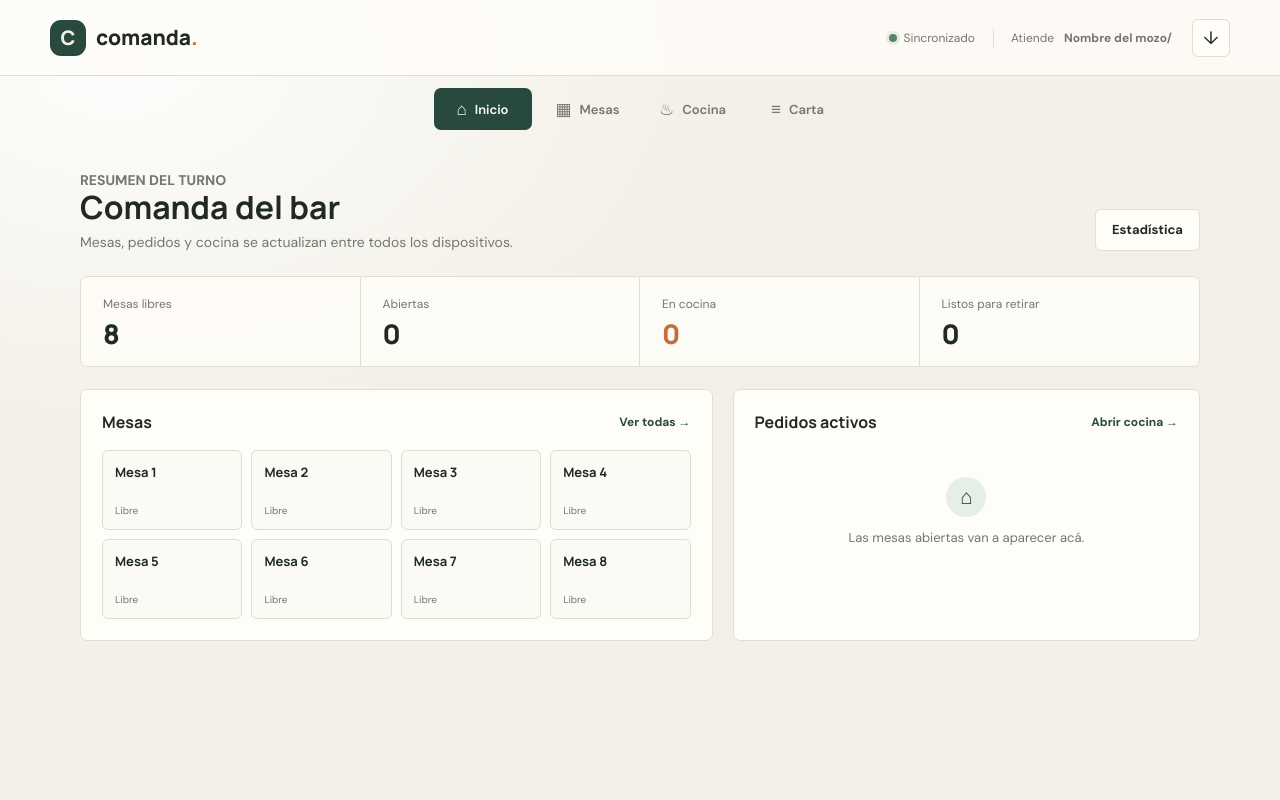
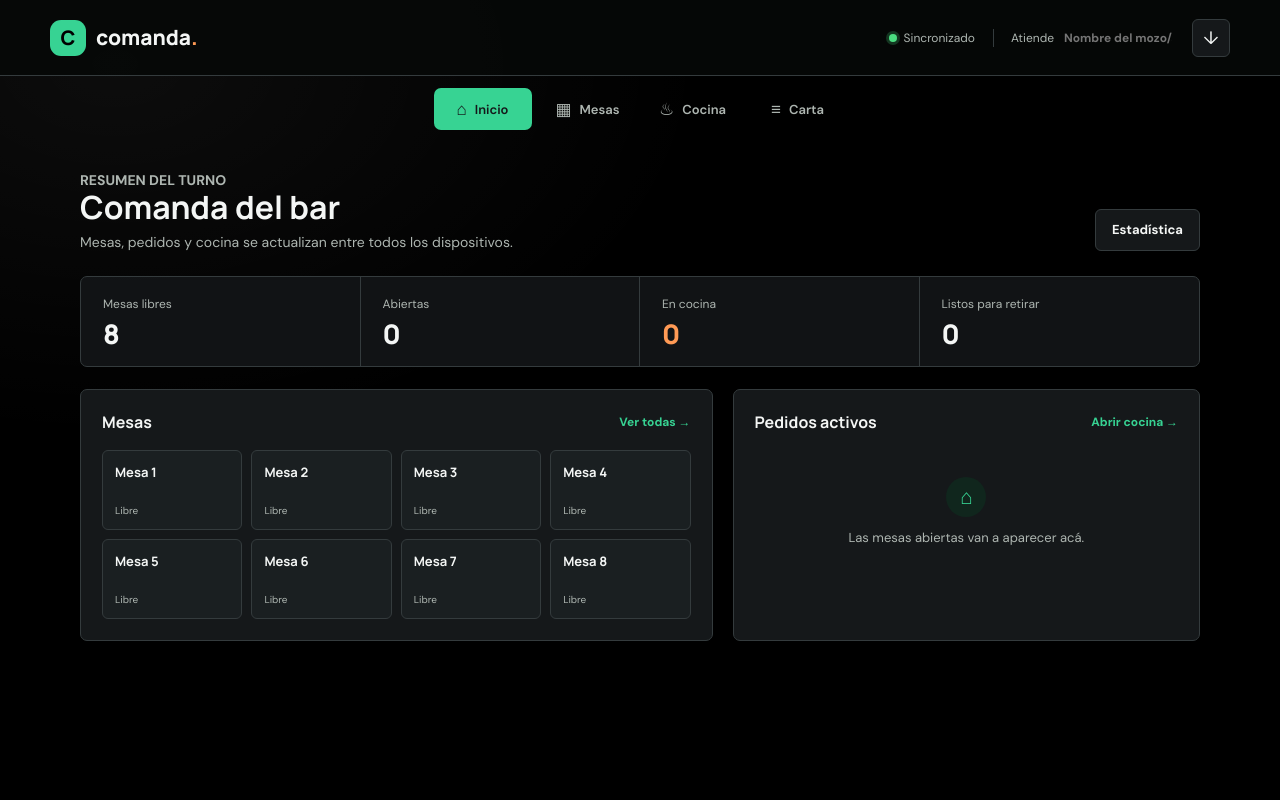
Before and after one commit to PabloOmarAuni23/app-comanda, a Flask app: page / in a window 1280 px wide. Run offline with Flask 3, Linux system fonts and the light colour scheme; data comes from the database, SQL or seed files in the repository.

Commit message:
Cambia a tema oscuro con fondo negro y mayor contraste

```diff
--- a/static/app.js
+++ b/static/app.js
@@ -49,7 +49,7 @@ function statusLabel(status) {
 
 function showToast(message, error = false) {
   toastElement.textContent = message;
-  toastElement.style.background = error ? "#9e4034" : "#202923";
+  toastElement.style.background = error ? "#9e4034" : "#171b1a";
   toastElement.classList.add("show");
   clearTimeout(lastToastTimer);
   lastToastTimer = setTimeout(() => toastElement.classList.remove("show"), 2600);
--- a/static/style.css
+++ b/static/style.css
@@ -1,20 +1,20 @@
 @import url('https://fonts.googleapis.com/css2?family=DM+Sans:wght@400;500;600;700&family=Manrope:wght@400;500;600;700;800&display=swap');
 
 :root {
-  color-scheme: light;
-  --paper: #f3f0e7;
-  --surface: #fffdf8;
-  --ink: #202923;
-  --muted: #72786f;
-  --line: #deded2;
-  --green: #284a3e;
-  --green-soft: #e5eee7;
-  --orange: #c66e3b;
-  --orange-soft: #f5e8dc;
-  --red: #b74739;
-  --red-soft: #f5e3de;
-  --yellow: #d6a54a;
-  --shadow: 0 10px 28px rgba(42, 49, 40, .07);
+  color-scheme: dark;
+  --paper: #000000;
+  --surface: #15181a;
+  --ink: #f4f6f5;
+  --muted: #aeb6b1;
+  --line: #343b3d;
+  --green: #37d393;
+  --green-soft: #10261d;
+  --orange: #ff9a55;
+  --orange-soft: #2c1a0d;
+  --red: #ff6b5e;
+  --red-soft: #2e1310;
+  --yellow: #f5c34f;
+  --shadow: 0 10px 28px rgba(0, 0, 0, .55);
   font-family: 'DM Sans', 'Avenir Next', sans-serif;
   color: var(--ink);
   background: var(--paper);
@@ -23,24 +23,24 @@
 }
 
 * { box-sizing: border-box; }
-body { margin: 0; min-width: 320px; min-height: 100vh; background: radial-gradient(ellipse at 9% 8%, rgba(255,255,255,.86), transparent 36%), var(--paper); }
+body { margin: 0; min-width: 320px; min-height: 100vh; background: radial-gradient(ellipse at 9% 8%, rgba(255,255,255,.05), transparent 36%), var(--paper); }
 button, input, textarea, select { font: inherit; }
 button { color: inherit; }
-.topbar { min-height: 76px; display: flex; align-items: center; justify-content: space-between; gap: 16px; padding: 12px max(24px, calc((100vw - 1180px)/2)); border-bottom: 1px solid var(--line); background: rgba(255,253,248,.84); }
+.topbar { min-height: 76px; display: flex; align-items: center; justify-content: space-between; gap: 16px; padding: 12px max(24px, calc((100vw - 1180px)/2)); border-bottom: 1px solid var(--line); background: rgba(6,8,7,.88); }
 .brand { display: inline-flex; align-items: center; gap: 10px; text-decoration: none; color: var(--ink); font: 800 21px/1 'Manrope', sans-serif; }
 .brand-mark { display: grid; place-items: center; width: 36px; height: 36px; border-radius: 11px; color: var(--paper); background: var(--green); font: 800 20px 'Manrope', sans-serif; }
 .brand-dot { color: var(--orange); }
 .topbar-tools { display: flex; align-items: center; gap: 18px; }
 .sync-state { display: inline-flex; align-items: center; gap: 7px; color: var(--muted); font-size: 12px; white-space: nowrap; }
 .sync-dot { width: 8px; height: 8px; border-radius: 50%; background: var(--yellow); }
-.sync-state.online .sync-dot { background: #588568; box-shadow: 0 0 0 3px rgba(88,133,104,.13); }
+.sync-state.online .sync-dot { background: #4ade80; box-shadow: 0 0 0 3px rgba(74,222,128,.22); }
 .sync-state.offline .sync-dot { background: var(--red); }
 .waiter-field { display: flex; align-items: center; gap: 8px; padding-left: 17px; border-left: 1px solid var(--line); color: var(--muted); font-size: 12px; }
 .waiter-field input { width: 112px; border: 0; outline: 0; color: var(--ink); background: transparent; font-weight: 700; }
 .main-nav { display: flex; justify-content: center; gap: 7px; padding: 12px 16px 0; }
 .nav-button { min-width: 98px; height: 42px; display: inline-flex; align-items: center; justify-content: center; gap: 8px; border: 0; border-radius: 7px; color: var(--muted); background: transparent; cursor: pointer; font-size: 13px; font-weight: 600; transition: background .18s, color .18s, transform .18s; }
 .nav-button span { font-size: 17px; line-height: 1; }
-.nav-button:hover { background: rgba(255,255,255,.65); color: var(--ink); }
+.nav-button:hover { background: rgba(255,255,255,.09); color: var(--ink); }
 .nav-button.active { color: var(--surface); background: var(--green); }
 .page-content { width: min(1120px, calc(100% - 40px)); margin: 34px auto 80px; animation: arrive .3s ease-out both; }
 @keyframes arrive { from { opacity: 0; transform: translateY(6px); } to { opacity: 1; transform: translateY(0); } }
@@ -52,14 +52,14 @@ h1, h2, h3 { font-family: 'Manrope', 'Avenir Next', sans-serif; }
 .page-heading p { margin: 7px 0 0; color: var(--muted); font-size: 14px; }
 .button { min-height: 42px; display: inline-flex; align-items: center; justify-content: center; gap: 8px; padding: 0 16px; border: 1px solid transparent; border-radius: 6px; cursor: pointer; font-size: 13px; font-weight: 700; transition: transform .15s, background .15s; }
 .button:hover { transform: translateY(-1px); }
-.button-primary { color: white; background: var(--green); }
-.button-primary:hover { background: #1d3b31; }
+.button-primary { color: #05271b; background: var(--green); }
+.button-primary:hover { background: #4ce3a5; }
 .button-secondary { border-color: var(--line); background: var(--surface); }
-.button-secondary:hover { background: #f8f6ef; }
+.button-secondary:hover { background: #1f2527; }
 .button-danger { color: var(--red); background: var(--red-soft); }
 .button-small { min-height: 34px; padding: 0 11px; font-size: 12px; }
 .icon-button { width: 38px; height: 38px; display: inline-grid; place-items: center; border: 1px solid var(--line); border-radius: 6px; color: var(--ink); background: var(--surface); cursor: pointer; font-size: 20px; }
-.stats { display: grid; grid-template-columns: repeat(4, 1fr); border: 1px solid var(--line); border-radius: 7px; background: rgba(255,253,248,.82); overflow: hidden; }
+.stats { display: grid; grid-template-columns: repeat(4, 1fr); border: 1px solid var(--line); border-radius: 7px; background: rgba(21,24,26,.82); overflow: hidden; }
 .stat { padding: 19px 22px; border-right: 1px solid var(--line); }
 .stat:last-child { border-right: 0; }
 .stat-label { color: var(--muted); font-size: 12px; }
@@ -71,26 +71,26 @@ h1, h2, h3 { font-family: 'Manrope', 'Avenir Next', sans-serif; }
 .section-title h2 { margin: 0; font-size: 16px; }
 .section-title a, .text-button { padding: 0; border: 0; color: var(--green); background: transparent; cursor: pointer; font-size: 12px; font-weight: 700; text-decoration: none; }
 .overview-tables { display: grid; grid-template-columns: repeat(4, minmax(0, 1fr)); gap: 9px; }
-.mini-table { min-height: 80px; display: flex; flex-direction: column; justify-content: space-between; padding: 12px; border: 1px solid var(--line); border-radius: 6px; background: #fbfaf5; cursor: pointer; text-align: left; }
-.mini-table:hover { border-color: #9cbaa6; }
+.mini-table { min-height: 80px; display: flex; flex-direction: column; justify-content: space-between; padding: 12px; border: 1px solid var(--line); border-radius: 6px; background: #1a1f21; cursor: pointer; text-align: left; }
+.mini-table:hover { border-color: #6fd0a0; }
 .mini-table strong { font: 700 13px 'Manrope', sans-serif; }
 .mini-table span { color: var(--muted); font-size: 10px; }
-.mini-table.occupied { border-color: #d7b28f; background: #fbf3e9; }
+.mini-table.occupied { border-color: #e0a35f; background: #2a1d0f; }
 .activity-empty, .empty-state { padding: 27px 18px; color: var(--muted); text-align: center; font-size: 13px; }
 .empty-mark { margin: 0 auto 12px; width: 40px; height: 40px; display: grid; place-items: center; border-radius: 50%; color: var(--green); background: var(--green-soft); font-size: 21px; }
 .table-grid { display: grid; grid-template-columns: repeat(4, minmax(0, 1fr)); gap: 12px; }
 .table-tile { min-height: 150px; display: flex; flex-direction: column; align-items: flex-start; justify-content: space-between; padding: 16px; border: 1px solid var(--line); border-radius: 7px; background: var(--surface); cursor: pointer; text-align: left; box-shadow: 0 2px 0 rgba(36,53,43,.02); transition: border .15s, transform .15s; }
-.table-tile:hover { transform: translateY(-2px); border-color: #9cbaa6; }
+.table-tile:hover { transform: translateY(-2px); border-color: #6fd0a0; }
 .table-tile.open { border-top: 3px solid var(--orange); }
 .table-tile.cleaning { border-top: 3px solid var(--yellow); }
 .table-tile strong { font: 700 16px 'Manrope', sans-serif; }
 .table-tile .table-detail { color: var(--muted); font-size: 12px; }
 .status { display: inline-flex; align-items: center; gap: 6px; padding: 5px 8px; border-radius: 4px; color: var(--green); background: var(--green-soft); font-size: 10px; font-weight: 700; }
-.status.open, .status.draft { color: #985323; background: var(--orange-soft); }
-.status.sent { color: #985323; background: var(--orange-soft); }
-.status.cleaning, .status.suspended { color: #80591d; background: #f4ebd2; }
-.status.ready { color: #286341; background: #e2f1e5; }
-.status.preparing { color: #894333; background: #f5e3de; }
+.status.open, .status.draft { color: #ffb27a; background: var(--orange-soft); }
+.status.sent { color: #ffb27a; background: var(--orange-soft); }
+.status.cleaning, .status.suspended { color: #ffd166; background: #33270a; }
+.status.ready { color: #6ee7a8; background: #10261d; }
+.status.preparing { color: #ff9f8f; background: var(--red-soft); }
 .table-section { margin: 27px 0 0; }
 .table-section h2 { margin: 0 0 13px; font-size: 16px; }
 .order-list { display: grid; gap: 9px; }
--- a/static/sw.js
+++ b/static/sw.js
@@ -1,4 +1,4 @@
-const CACHE_NAME = "comanda-shell-v8";
+const CACHE_NAME = "comanda-shell-v9";
 const APP_SHELL = ["/", "/static/style.css", "/static/app.js", "/static/icon.svg", "/static/icon-192.png", "/static/icon-512.png", "/static/apple-touch-icon.png", "/manifest.json"];
 
 self.addEventListener("install", (event) => {
--- a/templates/index.html
+++ b/templates/index.html
@@ -3,7 +3,7 @@
 <head>
   <meta charset="utf-8">
   <meta name="viewport" content="width=device-width, initial-scale=1, viewport-fit=cover">
-  <meta name="theme-color" content="#f3f0e7">
+  <meta name="theme-color" content="#000000">
   <meta name="description" content="Comanda compartida para mesas, pedidos y cocina.">
   <meta name="apple-mobile-web-app-capable" content="yes">
   <meta name="apple-mobile-web-app-title" content="Comanda">
@@ -22,7 +22,7 @@
     .ready-notice-items { overflow: hidden; text-overflow: ellipsis; white-space: nowrap; opacity: .92; }
     .ready-notice-action { padding: 9px 12px; border-radius: 5px; color: #71320c; background: #ffe0bf; font-size: 12px; font-weight: 800; white-space: nowrap; }
     .ready-notice:hover { background: #a83a2e; }
-    .order-row.ready-order { border-left: 4px solid #34804d; background: #edf6ee; }
+    .order-row.ready-order { border-left: 4px solid #3ddc84; background: #0f2318; }
     @media (max-width: 760px) {
       .ready-notice { top: 58px; width: calc(100% - 20px); min-height: 76px; grid-template-columns: 34px minmax(0, 1fr); gap: 9px; margin-top: 8px; padding: 9px 11px; border-width: 2px; }
       .ready-notice-icon { width: 32px; height: 32px; font-size: 21px; }
```
Also changed, not shown: other parts of static/style.css (+35 -35 lines), static/manifest.json.
